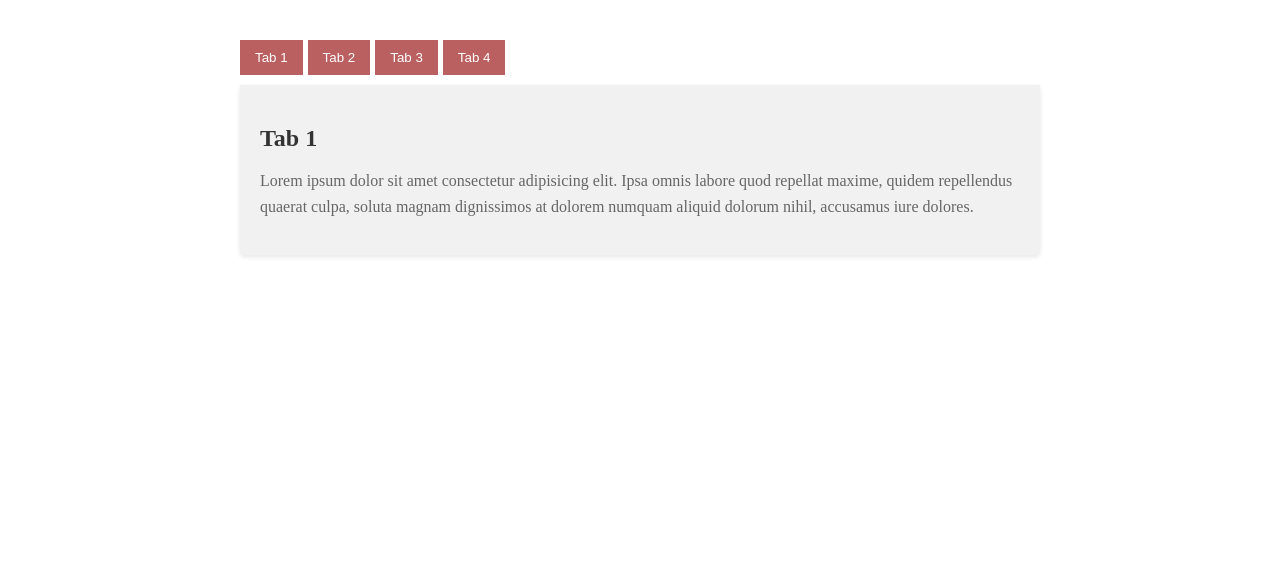
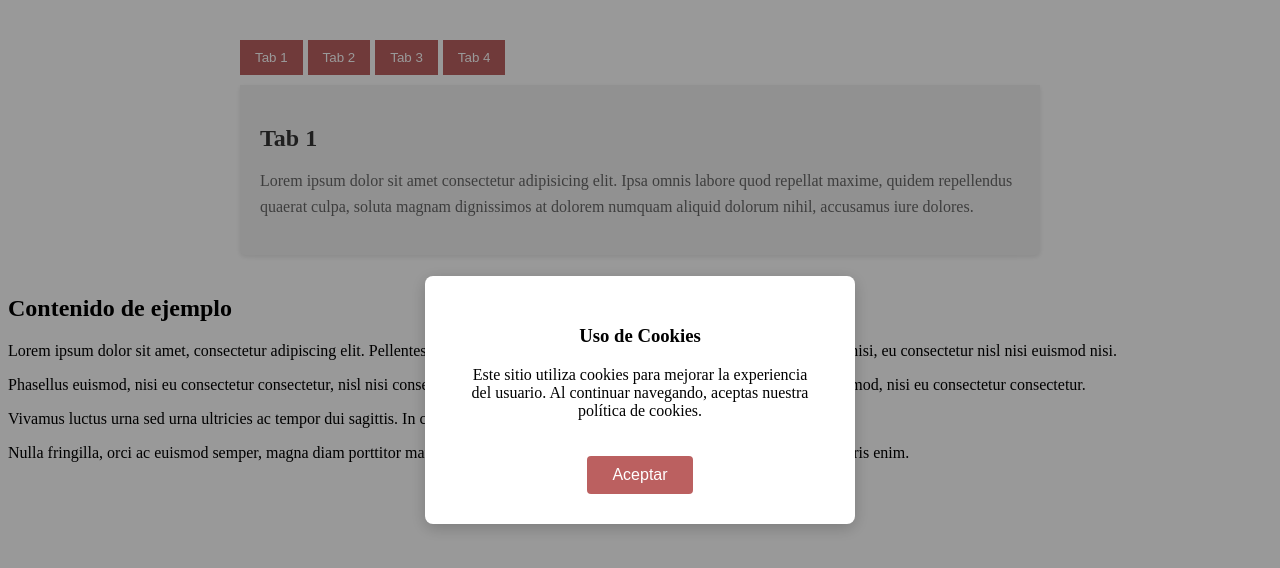
Before and after one commit to AdrianEriel/Front-End-Road-Map, a plain HTML site: page Ejercicios/Tabs/index.html in a window 1280 px wide. Drawn offline with Linux system fonts and the light colour scheme.

Commit message:
On branch main  Your branch is up to date with 'origin/main'.  Changes to be committed: 	new file:   Ejercicio/Cookies/index.html 	new file:   Ejercicio/Cookies/scripts.js 	new file:   Ejercicio/Cookies/styles.css 	modified:   Ejercicios/Tabs/index.html 	modified:   Ejercicios/Tabs/script.js 	modified:   Ejercicios/Tabs/styles.css

```diff
--- /dev/null
+++ b/Ejercicio/Cookies/styles.css
@@ -0,0 +1,37 @@
+/* Estilos para el modal de cookies */
+.cookie-modal {
+    position: fixed;
+    left: 0;
+    right: 0;
+    bottom: 0;
+    top: 0;
+    background: rgba(0,0,0,0.4);
+    display: flex;
+    align-items: center;
+    justify-content: center;
+    z-index: 1000;
+}
+
+.cookie-modal-content {
+    background: #fff;
+    padding: 30px 40px;
+    border-radius: 8px;
+    box-shadow: 0 4px 16px rgba(0,0,0,0.2);
+    text-align: center;
+    max-width: 350px;
+}
+
+#accept-cookies {
+    margin-top: 20px;
+    padding: 10px 25px;
+    background: #bb6060;
+    color: #fff;
+    border: none;
+    border-radius: 4px;
+    cursor: pointer;
+    font-size: 1rem;
+    transition: background 0.2s;
+}
+#accept-cookies:hover {
+    background: #a54f4f;
+}
--- a/Ejercicios/Tabs/index.html
+++ b/Ejercicios/Tabs/index.html
@@ -35,5 +35,22 @@
         <script src="script.js"></script>
     </main>
 
+    <!-- Ventana emergente de cookies -->
+    <div id="cookie-modal" class="cookie-modal" style="display:none;">
+        <div class="cookie-modal-content">
+            <h3>Uso de Cookies</h3>
+            <p>Este sitio utiliza cookies para mejorar la experiencia del usuario. Al continuar navegando, aceptas nuestra política de cookies.</p>
+            <button id="accept-cookies">Aceptar</button>
+        </div>
+    </div>
+
+    <!-- Texto de relleno -->
+    <section>
+        <h2>Contenido de ejemplo</h2>
+        <p>Lorem ipsum dolor sit amet, consectetur adipiscing elit. Pellentesque euismod, nisi eu consectetur consectetur, nisl nisi consectetur nisi, eu consectetur nisl nisi euismod nisi.</p>
+        <p>Phasellus euismod, nisi eu consectetur consectetur, nisl nisi consectetur nisi, eu consectetur nisl nisi euismod nisi. Pellentesque euismod, nisi eu consectetur consectetur.</p>
+        <p>Vivamus luctus urna sed urna ultricies ac tempor dui sagittis. In condimentum facilisis porta. Sed nec diam eu diam mattis viverra.</p>
+        <p>Nulla fringilla, orci ac euismod semper, magna diam porttitor mauris, quis sollicitudin sapien justo in libero. Vestibulum mollis mauris enim.</p>
+    </section>
 </body>
 </html>
--- a/Ejercicios/Tabs/script.js
+++ b/Ejercicios/Tabs/script.js
@@ -29,3 +29,19 @@ tabsButtons.forEach((button, index) => {
 
 // Mostrar la primera pestaña por defecto
 showTab(0);
+
+// Lógica para el consentimiento de cookies
+document.addEventListener('DOMContentLoaded', function() {
+    const cookieModal = document.getElementById('cookie-modal');
+    const acceptBtn = document.getElementById('accept-cookies');
+    // Verificar si ya se aceptó el consentimiento
+    if (!localStorage.getItem('cookiesAccepted')) {
+        cookieModal.style.display = 'flex';
+    }
+    if (acceptBtn) {
+        acceptBtn.addEventListener('click', function() {
+            localStorage.setItem('cookiesAccepted', 'true');
+            cookieModal.style.display = 'none';
+        });
+    }
+});
--- a/Ejercicios/Tabs/styles.css
+++ b/Ejercicios/Tabs/styles.css
@@ -51,3 +51,41 @@ section:first-child {
     gap: 5px;
     margin-bottom: 10px;
 }
+
+/* Estilos para el modal de cookies */
+.cookie-modal {
+    position: fixed;
+    left: 0;
+    right: 0;
+    bottom: 0;
+    top: 0;
+    background: rgba(0,0,0,0.4);
+    display: flex;
+    align-items: center;
+    justify-content: center;
+    z-index: 1000;
+}
+
+.cookie-modal-content {
+    background: #fff;
+    padding: 30px 40px;
+    border-radius: 8px;
+    box-shadow: 0 4px 16px rgba(0,0,0,0.2);
+    text-align: center;
+    max-width: 350px;
+}
+
+#accept-cookies {
+    margin-top: 20px;
+    padding: 10px 25px;
+    background: #bb6060;
+    color: #fff;
+    border: none;
+    border-radius: 4px;
+    cursor: pointer;
+    font-size: 1rem;
+    transition: background 0.2s;
+}
+#accept-cookies:hover {
+    background: #a54f4f;
+}
```
Also changed, not shown: Ejercicio/Cookies/index.html (added, +27 -0 lines), Ejercicio/Cookies/scripts.js (added, +15 -0 lines).
